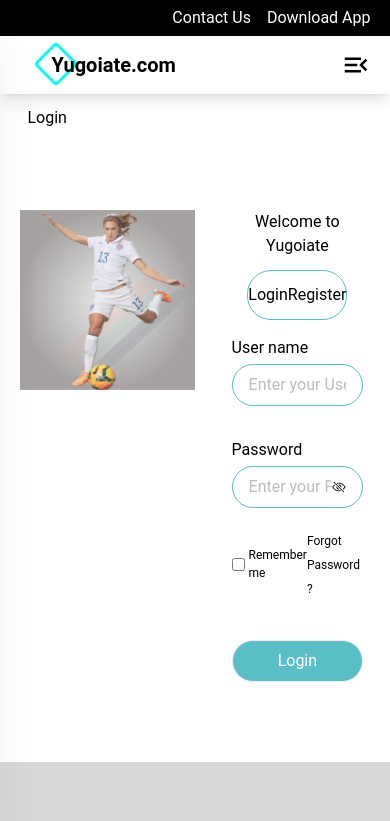
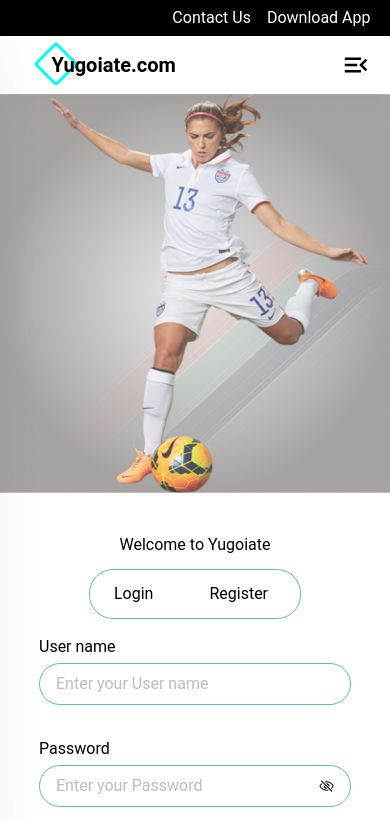
Before and after one commit to FahadNishad/footballcoaching, a React (Vite) app: page /registration in a window 390 px wide. Shown: the top 821 px of the page. Built offline with nearby package versions, Linux system fonts and the light colour scheme.

Commit message:
login responsive

```diff
--- a/src/Components/Headers/SubNavbar.jsx
+++ b/src/Components/Headers/SubNavbar.jsx
@@ -70,7 +70,7 @@
             className="p-6 bg-black text-white "
           >
             <div className="mb-10  flex items-center justify-between">
-              <Link to={"/"}>
+              <Link onClick={closeDrawer} to={"/"}>
                 <Logo />
               </Link>
               <IconButton
@@ -121,14 +121,14 @@
               >
                 Events
               </Link>
-              <Link to="/registration" className="text-[16px]">
+              <Link onClick={closeDrawer} to="/registration" className="text-[16px]">
                 Login{" "}
               </Link>
 
               <Link
                 onClick={closeDrawer}
                 to="/register"
-                className="bg-main-dark px-4 py-2
+                className="bg-main-dark text-center py-2 mt-6 mr-6
          rounded text-[16px] text-white"
               >
                 Sign Up{" "}
--- a/src/Components/RegistrationDetails/Login.jsx
+++ b/src/Components/RegistrationDetails/Login.jsx
@@ -6,68 +6,45 @@
 const Login = () => {
   return (
     <div className="w-full">
-      <div className="md:w-[85%] w-[90%] mx-auto">
-        <div>
+      <div className="xl:w-[85%] w-[100%] mx-auto">
+        <div className="hidden xl:block" >
           <Link to="/">
-            <div className="flex items-center gap-2 w-[5%] pt-3 ">
+            <div className="flex items-center gap-2 xl:w-[5%] pt-3 ">
               <HiArrowLeft />
               <span>Login</span>
             </div>
           </Link>
         </div>
-        <div className="flex justify-between py-[80px]">
-          <div className=" w-6/12">
+        <div className="flex flex-col   xl:flex-row justify-between xl:py-[80px]">
+          <div className="w-full  xl:w-6/12">
             <img
               src={cta}
-              width={589}
+              width={'100%'}
               height={550}
               alt="cta-
             coaching"
             />
           </div>
-          <div className=" w-5/12 my-auto">
-            <h1 className="text-center">Welcome to Yugoiate</h1>
-            <div className="flex justify-center py-3">
-              <div className="border border-[#59bec5]  rounded-3xl flex justify-between ">
+          <div className="w-full xl:w-5/12 my-auto">
+            <h1 className=" pt-10 xl:pt-10 text-center">Welcome to Yugoiate</h1>
+            {/* --- */}
+            <div className="flex w-[45%]  mx-auto justify-center py-3">
+              <div className="border border-[#59bec5]   rounded-3xl flex justify-between ">
                 <Link to="/registration">
-                  <button className="hover:bg-[#59bec5] hover:text-white py-3 sm:px-6 lg:px-8 xl:px-10 rounded-3xl">
+                  <button className="hover:bg-[#59bec5] hover:text-white py-3 px-6 sm:px-8 md:px-10 xl:px-10 rounded-3xl">
                     Login
                   </button>
                 </Link>
                 <Link to="/register">
-                  <button className="hover:bg-[#59bec5] hover:text-white py-3 sm:px-6 lg:px-8 xl:px-12 rounded-3xl">
+                  <button className="hover:bg-[#59bec5] hover:text-white py-3  px-8 md:px-10 xl:px-12 rounded-3xl">
                     Register
                   </button>
                 </Link>
               </div>
-              {/* -- */}
-              {/* <div className="border border-[#59bec5] sm:w-[90%] md:w-[80%] lg:w-[60%] xl:w-[60%] rounded-3xl flex justify-between">
-                <Link to="/registration">
-                  <button
-                    className={`hover:bg-[#59bec5] hover:text-white py-3 sm:px-6 lg:px-8 xl:px-10 rounded-3xl ${
-                      window.location.pathname === "/registration"
-                        ? "bg-[#59bec5] text-white"
-                        : ""
-                    }`}
-                  >
-                    Login
-                  </button>
-                </Link>
-                <Link to="/register">
-                  <button
-                    className={`hover:bg-[#59bec5] hover:text-white py-3 sm:px-6 lg:px-8 xl:px-12 rounded-3xl ${
-                      window.location.pathname === "/register"
-                        ? "bg-[#59bec5] text-white"
-                        : ""
-                    }`}
-                  >
-                    Register
-                  </button>
-                </Link>
-              </div> */}
+
             </div>
-
-            <div className="flex flex-col w-[90%] mx-auto pb-7">
+            {/* ---- */}
+            <div className="flex flex-col w-[80%] md:w-[60%] lg:w-[50%] xl:w-[90%] mx-auto pb-7">
               <label htmlFor="name" className="py-1">
                 User name
               </label>
@@ -78,7 +55,8 @@
                 required
               />
             </div>
-            <div className="flex flex-col w-[90%] mx-auto pb-5">
+            {/* ---- */}
+            <div className="flex flex-col w-[80%] md:w-[60%] lg:w-[50%] xl:w-[90%] mx-auto pb-5">
               <label htmlFor="password" className="py-1">
                 Password
               </label>
@@ -92,7 +70,8 @@
                 <IoEyeOffOutline />
               </div>
             </div>
-            <div className="flex w-[90%] mx-auto justify-between ">
+            {/* ----- */}
+            <div className="flex w-[80%] md:w-[60%] lg:w-[50%] xl:w-[90%] mx-auto justify-between ">
               <div className="flex gap-1  items-center">
                 <input type="checkbox" />
                 <label htmlFor="remember me" className="text-[12px]">
@@ -105,8 +84,8 @@
                 </Link>
               </div>
             </div>
-            <div className="text-center pt-10">
-              <button className="border rounded-3xl py-2 w-[90%] mx-auto text-white bg-[#59bec5] ">
+            <div className="text-center pt-2 pb-20 xl:pb-0 xl:pt-10">
+              <button className="border rounded-3xl py-2 w-[80%] md:w-[60%] lg:w-[50%] xl:w-[90%] mx-auto text-white bg-[#59bec5] ">
                 Login
               </button>
             </div>
--- a/src/Components/Sessions/SessionHead.jsx
+++ b/src/Components/Sessions/SessionHead.jsx
@@ -25,7 +25,7 @@
           >
             <img
               src={data.image}
-              width={361}
+              width='100%'
 
               height={212}
               alt="data_image"
--- a/src/index.css
+++ b/src/index.css
@@ -28,7 +28,3 @@
   max-width: 2000px;
   margin: 0 auto;
 }
-.drawer-transition {
-
-  transition: left 0.3s ease-in-out;
-}
```
